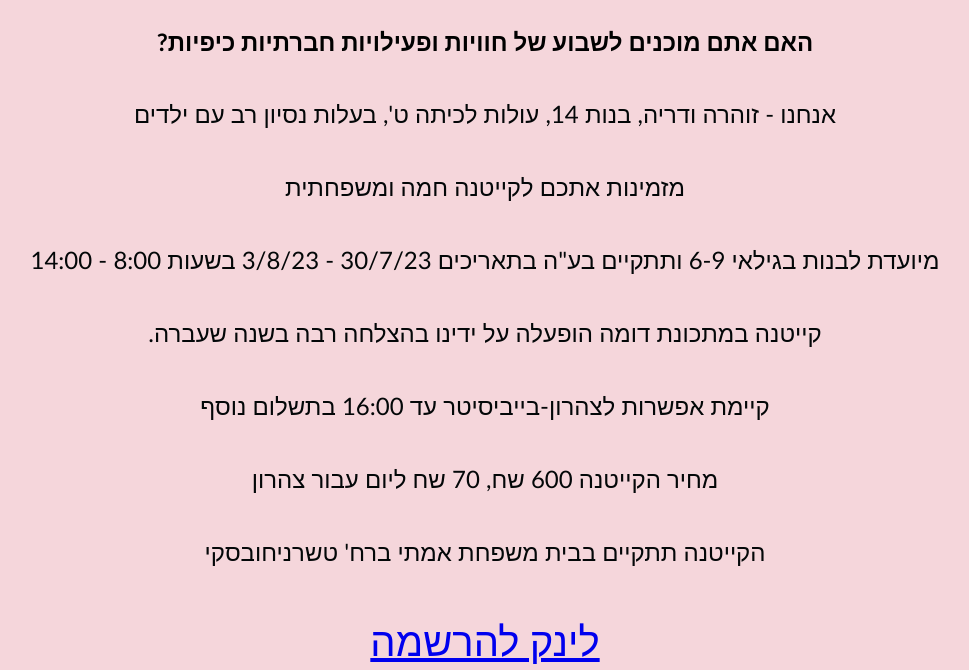
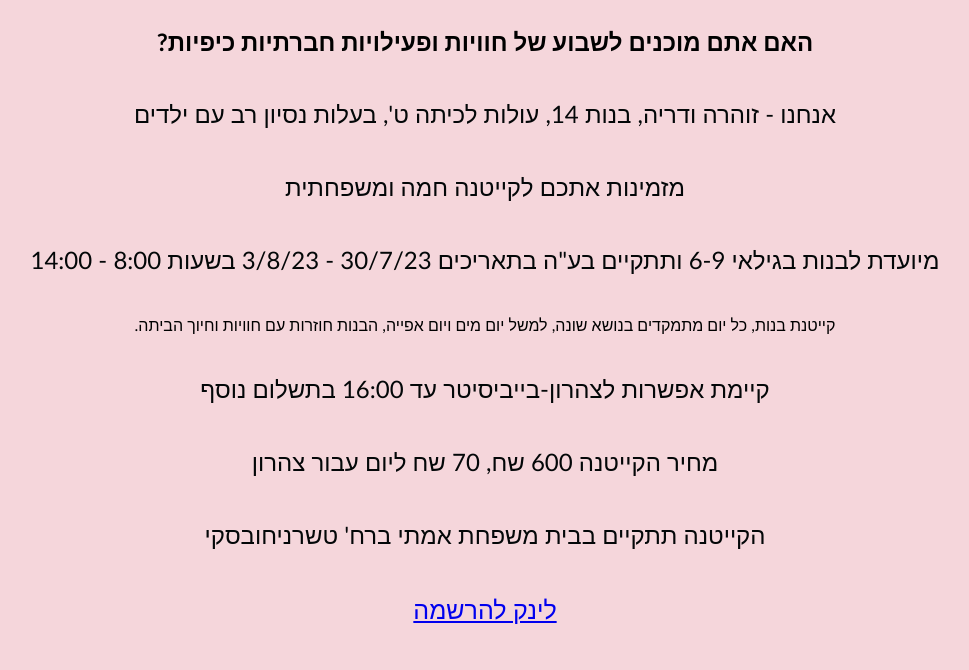
Before and after one commit to zoharaamitay/zoharaamitay.github.io, a plain HTML site: page index.html in a window 1280 px wide. Shown: the part 269-939 px from the top of the page, without its empty margins (155-1124 px from the left). Drawn offline with Linux system fonts and the light colour scheme.

Commit message:
Update index.html

```diff
--- a/index.html
+++ b/index.html
@@ -45,7 +45,7 @@
 }
 
   form {
-    font-size: 40px; /* Set the desired font size */
+    font-size: 25px; /* Set the desired font size */
   }
 </style>
   </style>
@@ -58,7 +58,7 @@
   <center><p>אנחנו - זוהרה ודריה, בנות 14, עולות לכיתה ט', בעלות נסיון רב עם ילדים</p></center>
   <center><p>       מזמינות אתכם לקייטנה חמה ומשפחתית</p></center>
   <center><p>  מיועדת לבנות בגילאי 6-9 ותתקיים בע"ה בתאריכים 30/7/23 - 3/8/23 בשעות 8:00 - 14:00  </p></center>
-  <center> <p>  קייטנה במתכונת דומה הופעלה על ידינו בהצלחה רבה בשנה שעברה.</p></center>
+  <center> <p></p>קייטנת בנות, כל יום מתמקדים בנושא שונה, למשל יום מים ויום אפייה, הבנות חוזרות עם חוויות וחיוך הביתה.</center>
 
 
     <center><p>קיימת אפשרות לצהרון-בייביסיטר עד  16:00 בתשלום נוסף</p></center>
```
